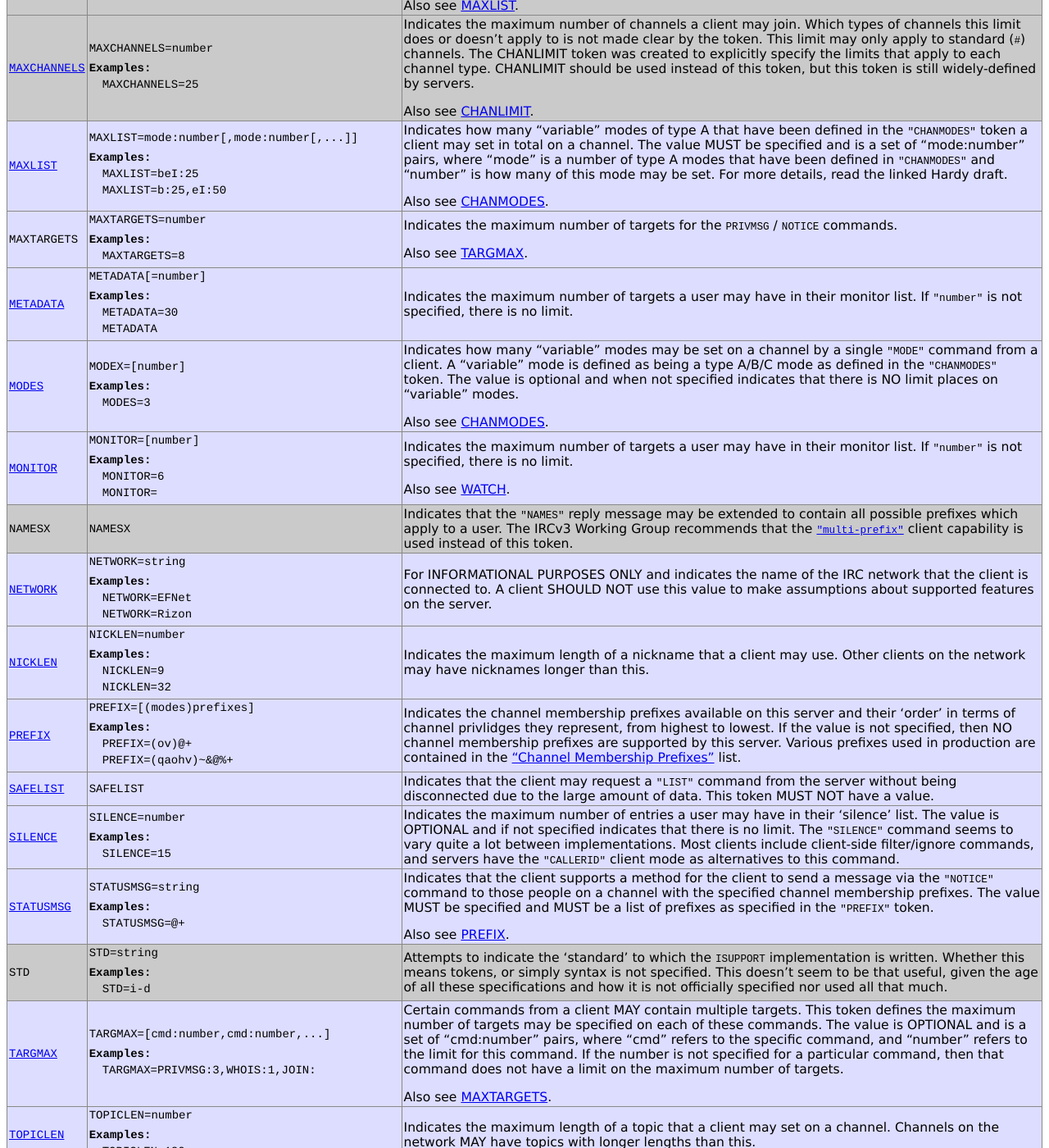
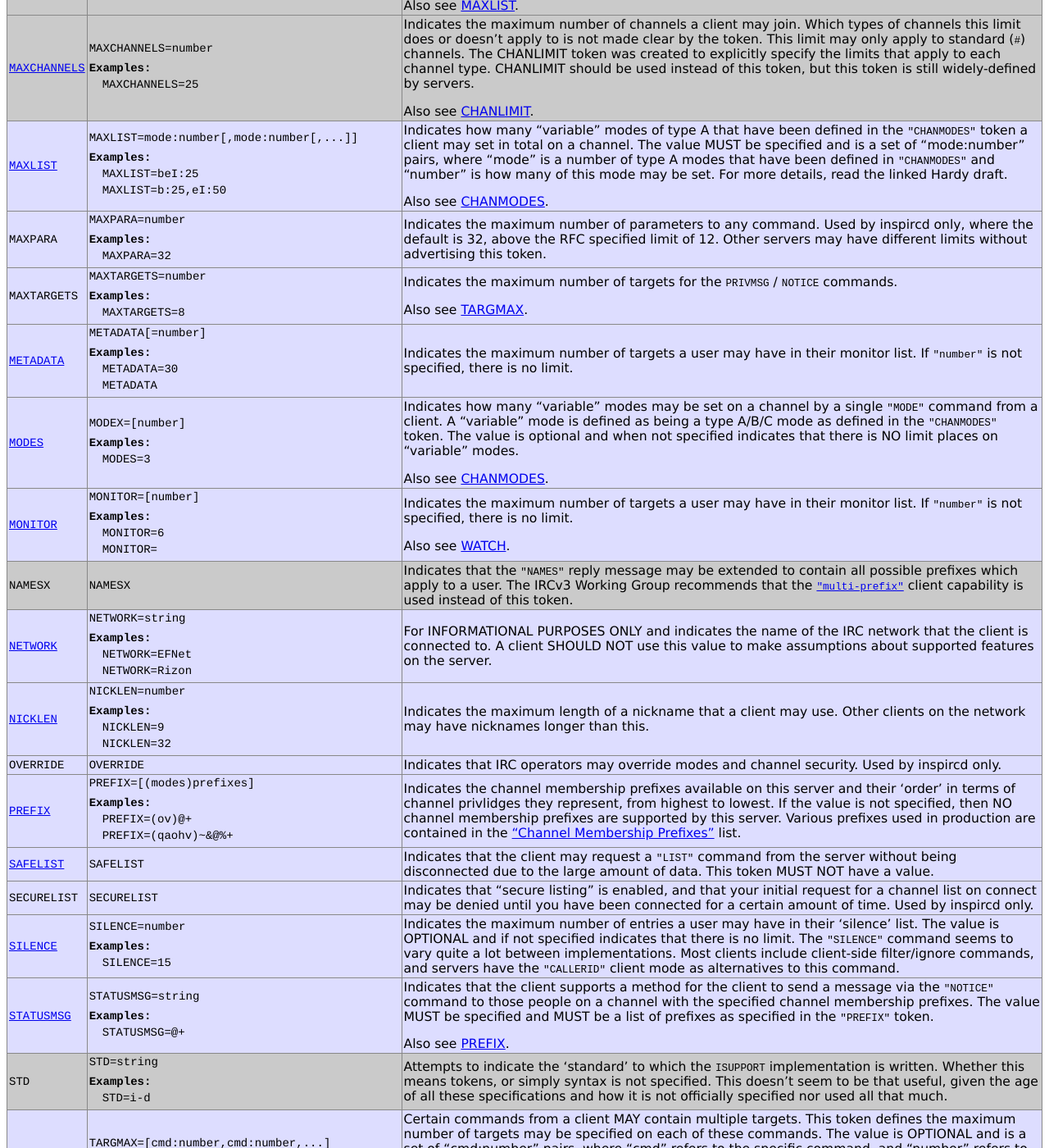
Before and after one commit to ircdocs/irc-defs, a Jekyll site: the page built from defs/isupport.html, in a window 1280 px wide and 1400 px high, scrolled down 1773 px. Shown: the whole window at 82% size. Built offline with Jekyll 4.4.1, drawn with Linux system fonts in a browser that asks for light colours; some of the changed text lies outside the part shown.

Commit message:
isupport: add inspircd stuff: MAXPARA, OVERRIDE, SECURELIST, VBANLIST

```diff
--- a/_data/isupport.yaml
+++ b/_data/isupport.yaml
@@ -368,6 +368,19 @@ values:
         seealso: "CHANMODES"
 
     -
+        name: MAXPARA
+        format: "MAXPARA=number"
+        comment: >
+            Indicates the maximum number of parameters to any command.
+
+            Used by inspircd only, where the default is 32, above the RFC
+            specified limit of 12. Other servers may have different limits
+            without advertising this token.
+
+        examples:
+            - "MAXPARA=32"
+
+    -
         name: MAXTARGETS
         format: "MAXTARGETS=number"
         comment: >
@@ -460,6 +473,13 @@ values:
             - "NICKLEN=32"
 
     -
+        name: OVERRIDE
+        format: "OVERRIDE"
+        comment: >
+            Indicates that IRC operators may override modes and channel
+            security. Used by inspircd only.
+
+    -
         name: PREFIX
         format: "PREFIX=[(modes)prefixes]"
         information: "https://tools.ietf.org/html/draft-hardy-irc-isupport-00"
@@ -483,6 +503,14 @@ values:
             Indicates that the client may request a `"LIST"` command from the
             server without being disconnected due to the large amount of data.
             This token MUST NOT have a value.
+
+    -
+        name: SECURELIST
+        format: "SECURELIST"
+        comment: >
+            Indicates that "secure listing" is enabled, and that your initial
+            request for a channel list on connect may be denied until you have
+            been connected for a certain amount of time. Used by inspircd only.
 
     -
         name: SILENCE
@@ -599,6 +627,13 @@ values:
         proposed: true
 
     -
+        name: VBANLIST
+        format: "VBANLIST"
+        comment: >
+            Indicates that banlist sizes may vary from channel to channel.
+            Used by inspircd only, always present.
+
+    -
         name: WALLCHOPS
         format: "WALLCHOPS"
         information:
```
